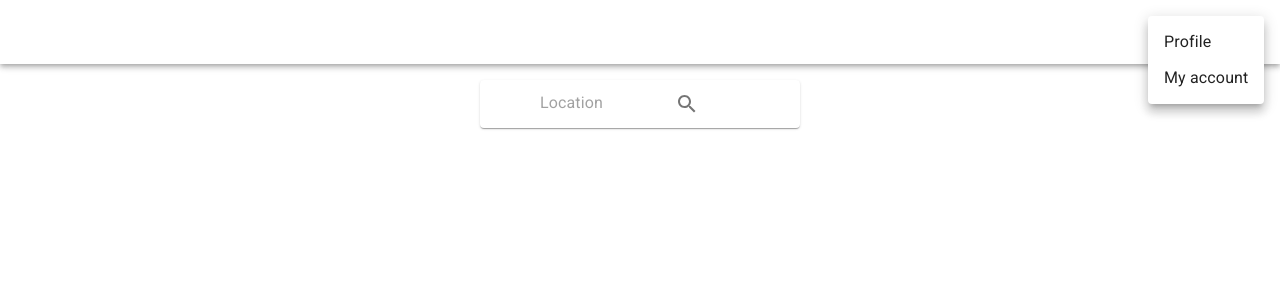
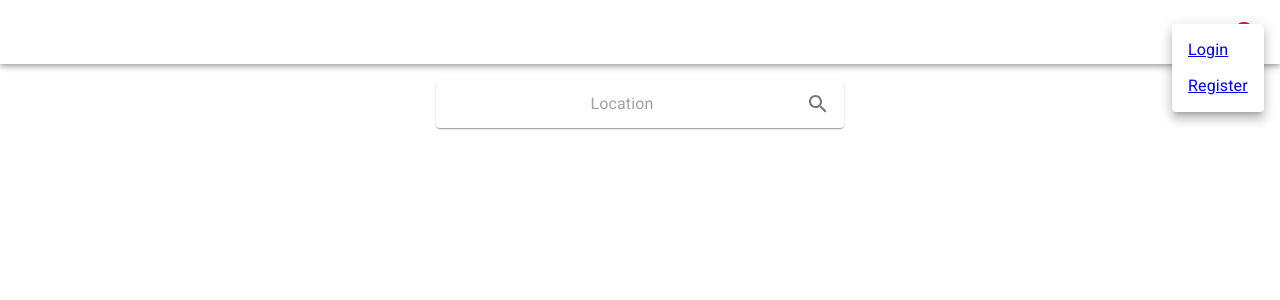
Before and after one commit to janet-chen/CPSC436I-project, a React (Create React App) app: page / in a window 1280 px wide. Both pictures are taken after a click on the button 1244 px from the left and 32 px from the top of the page. Shown: the top 300 px of the page. Built offline with nearby package versions, Linux system fonts and the light colour scheme.

Commit message:
fix styling issue

```diff
--- a/src/components/App.js
+++ b/src/components/App.js
@@ -7,20 +7,33 @@ import Searchbar from './Searchbar.js';
 import SaveColumn from './SaveColumn/SaveColumn';
 import Display from './Display/Display';
 import NavBar from './NavBar';
+import { BrowserRouter as Router, Route, Switch, Link } from 'react-router-dom';
 
 
 function App() {
   return (
-    <div>
+    <Router>
       <NavBar />
       <Searchbar />
-      {/* <Login />
-      <Registration />
-      <Searchbar />
-      <Display />
-      <SaveColumn />
-      <MyCalendar /> */}
-    </div>
+      {/* <Link to="/" >
+        <h3>Home</h3>
+      </Link>
+      <Link to="/login" >
+        <h3>Login</h3>
+      </Link>
+      <Link to="/register" >
+        <h3>Register</h3>
+      </Link> */}
+
+      <Switch>
+        <Route path="/" component={null} exact />
+        <Route path="/login" component={Login} />
+        <Route path="/register" component={Registration} />
+      </Switch>
+
+    </Router>
+
+
   );
 }
 
--- a/src/components/NavBar.jsx
+++ b/src/components/NavBar.jsx
@@ -9,6 +9,7 @@ import Menu from '@material-ui/core/Menu';
 import SearchIcon from '@material-ui/icons/Search';
 import AccountCircle from '@material-ui/icons/AccountCircle';
 import MoreIcon from '@material-ui/icons/MoreVert';
+import { Link } from 'react-router-dom';
 
 const useStyles = makeStyles((theme) => ({
   grow: {
@@ -76,8 +77,12 @@ export default function PrimarySearchAppBar() {
       open={isMenuOpen}
       onClose={handleMenuClose}
     >
-      <MenuItem onClick={handleMenuClose}>Profile</MenuItem>
-      <MenuItem onClick={handleMenuClose}>My account</MenuItem>
+      <Link to="/login">
+        <MenuItem onClick={handleMenuClose}>Login</MenuItem>
+      </Link>
+      <Link to="/register">
+        <MenuItem onClick={handleMenuClose}>Register</MenuItem>
+      </Link>
     </Menu>
   );
 
--- a/src/components/Searchbar.js
+++ b/src/components/Searchbar.js
@@ -1,36 +1,11 @@
 import React, { Component } from 'react'
-import { makeStyles } from '@material-ui/core/styles';
+import { makeStyles, withStyles } from '@material-ui/core/styles';
 import Paper from '@material-ui/core/Paper';
 import InputBase from '@material-ui/core/InputBase';
 import IconButton from '@material-ui/core/IconButton';
 import SearchIcon from '@material-ui/icons/Search';
 
-
-export default class Searchbar extends Component {
-
-  constructor(props) {
-
-    super(props);
-    this.state = {value: ''};
-    // this.handleChange = this.handleChange.bind(this);
-    // this.handleSubmit = this.handleSubmit.bind(this);
-  }
-
-//   handleSubmit(event) {
-//       console.log("Search: " + this.state.value);
-//       event.preventDefault();
-//   }
-
-//   handleChange(event) {
-//       this.setState({
-//           value: event.target.value
-//       })
-//   }
-
-
-// export default function Searchbar() {
-
-  classes = makeStyles((theme) => ({
+const styles = theme => ({
   root: {
     padding: '2px 4px',
     display: 'flex',
@@ -44,8 +19,15 @@ export default class Searchbar extends Component {
   iconButton: {
     padding: 10,
   },
-  }));
+});
 
+class Searchbar extends Component {
+
+  constructor(props) {
+
+    super(props);
+    this.state = {value: ''};
+  }
 
   handleSubmit = (event) => {
     console.log("hello");
@@ -58,19 +40,23 @@ export default class Searchbar extends Component {
     })
   }
 
-  render() {return (
-    <Paper component="form" className={this.classes.root} onSubmit={this.handleSubmit}>
+  render() {
+    const { classes } = this.props;
+    return (
+    <Paper component="form" className={classes.root} onSubmit={this.handleSubmit}>
       <InputBase
-        className={this.classes.input}
+        className={classes.input}
         placeholder="Location"
         inputProps={{ 'aria-label': 'search google maps' }}
         // onChange={handleChange}
       />
-      <IconButton type="submit" className={this.classes.iconButton} aria-label="search">
+      <IconButton type="submit" className={classes.iconButton} aria-label="search">
         <SearchIcon />
       </IconButton>
     </Paper>
-  );
+    )
+
+  }
 }
 
-}
+export default withStyles(styles)(Searchbar);
```
Lines whose indentation alone changed are shown as unchanged.
